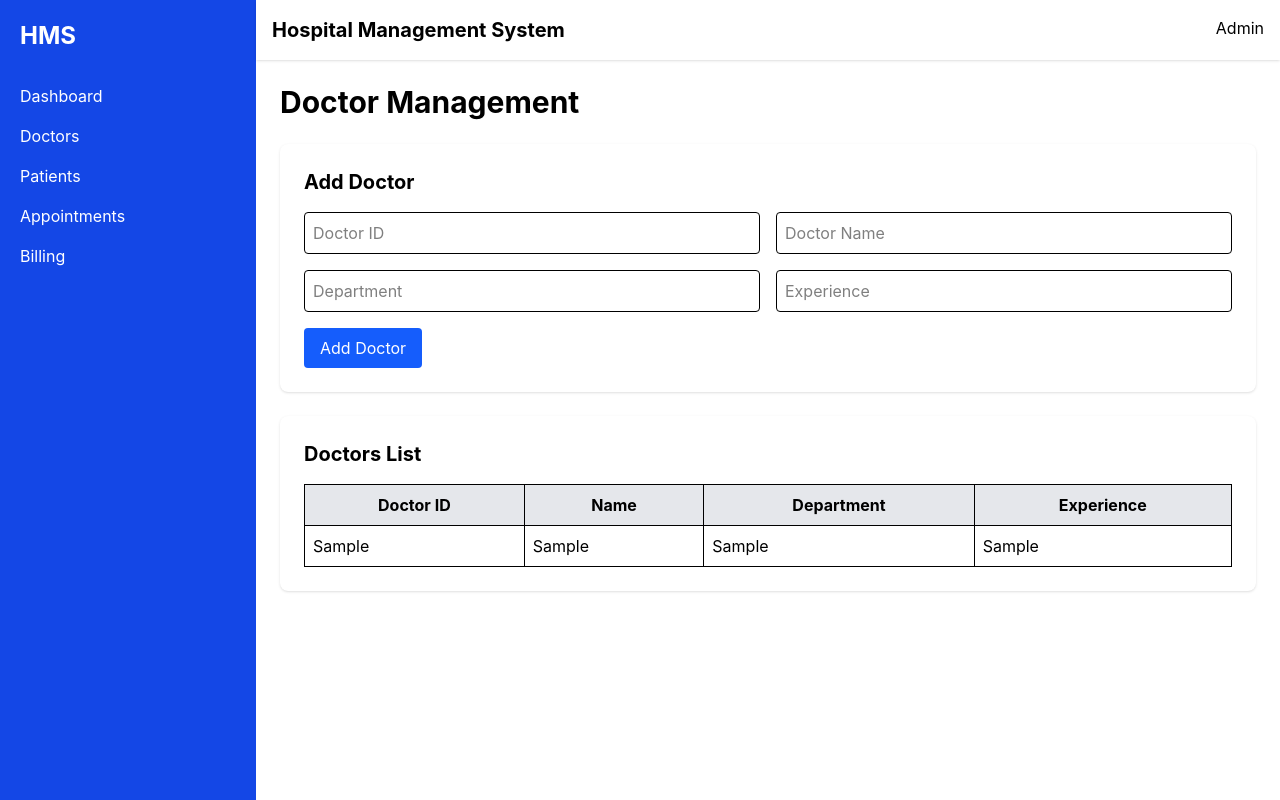
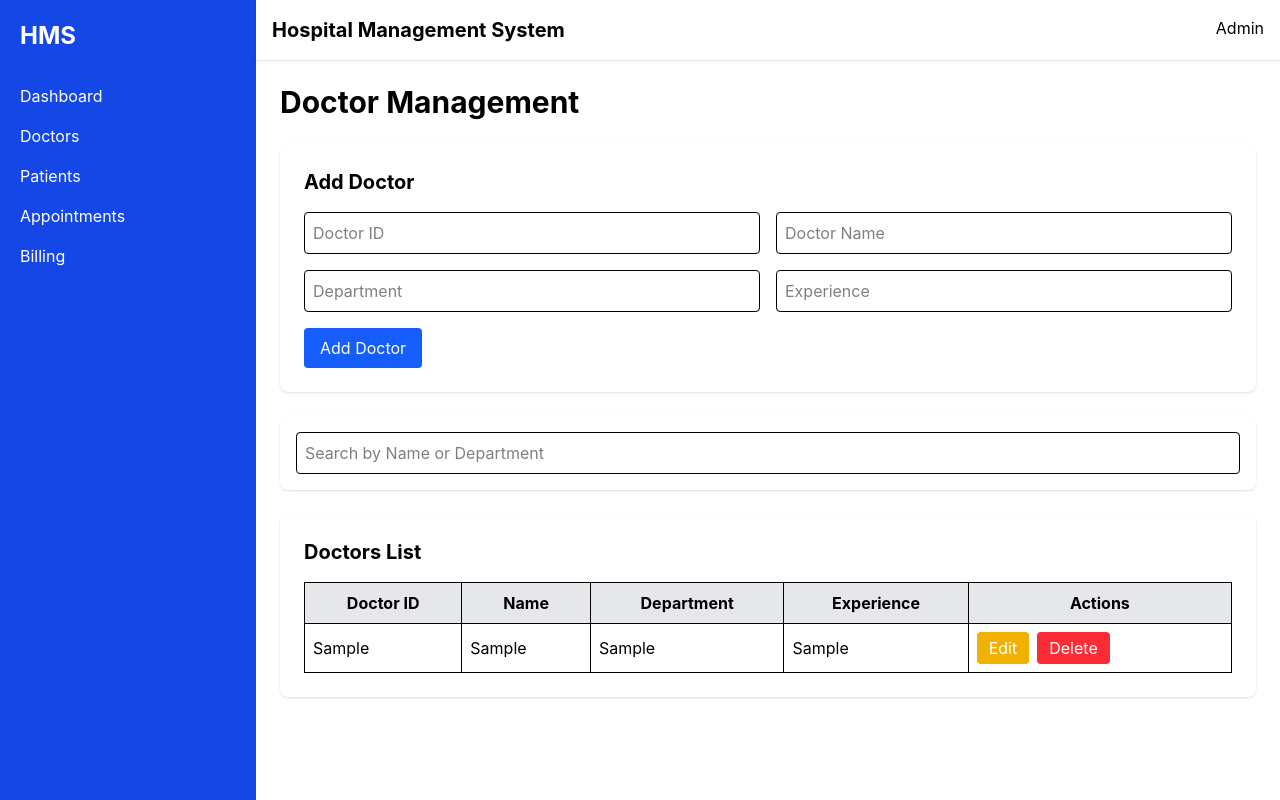
Before and after one commit to Mridu89714/hospital-management-system, a React app: page /doctors in a window 1280 px wide. Both pictures are taken after typing "Sample", "Sample", "Sample", "Sample" into the empty fields and a click on the button "Add Doctor". Built offline with nearby package versions, Linux system fonts and the light colour scheme; the HTML template or start-up script is replaced by a standard one.

Commit message:
completed crud and search system

```diff
--- a/src/pages/Doctors.jsx
+++ b/src/pages/Doctors.jsx
@@ -10,9 +10,11 @@ function Doctors() {
   });
 
   const [doctors, setDoctors] = useState([]);
+  const [editIndex, setEditIndex] = useState(null);
+  const [searchTerm, setSearchTerm] = useState("");
 
+  // Add Doctor
   const handleAddDoctor = () => {
-    // Prevent adding empty doctor
     if (
       !doctor.id ||
       !doctor.name ||
@@ -25,7 +27,6 @@ function Doctors() {
 
     setDoctors([...doctors, doctor]);
 
-    // Clear form after adding
     setDoctor({
       id: "",
       name: "",
@@ -34,16 +35,69 @@ function Doctors() {
     });
   };
 
+  // Delete Doctor
+  const handleDeleteDoctor = (indexToDelete) => {
+    const updatedDoctors = doctors.filter(
+      (_, index) => index !== indexToDelete
+    );
+
+    setDoctors(updatedDoctors);
+
+    if (editIndex === indexToDelete) {
+      setEditIndex(null);
+
+      setDoctor({
+        id: "",
+        name: "",
+        department: "",
+        experience: "",
+      });
+    }
+  };
+
+  // Edit Doctor
+  const handleEditDoctor = (index) => {
+    setDoctor(doctors[index]);
+    setEditIndex(index);
+  };
+
+  // Update Doctor
+  const handleUpdateDoctor = () => {
+    const updatedDoctors = [...doctors];
+
+    updatedDoctors[editIndex] = doctor;
+
+    setDoctors(updatedDoctors);
+
+    setDoctor({
+      id: "",
+      name: "",
+      department: "",
+      experience: "",
+    });
+
+    setEditIndex(null);
+  };
+
+  // Search Filter
+  const filteredDoctors = doctors.filter(
+    (doc) =>
+      doc.name.toLowerCase().includes(searchTerm.toLowerCase()) ||
+      doc.department.toLowerCase().includes(searchTerm.toLowerCase())
+  );
+
   return (
     <DashboardLayout>
       <h1 className="text-3xl font-bold mb-6">
         Doctor Management
       </h1>
 
-      {/* Add Doctor Form */}
+      {/* Add / Update Doctor Form */}
       <div className="bg-white p-6 rounded-lg shadow mb-6">
         <h2 className="text-xl font-bold mb-4">
-          Add Doctor
+          {editIndex !== null
+            ? "Update Doctor"
+            : "Add Doctor"}
         </h2>
 
         <div className="grid grid-cols-2 gap-4">
@@ -101,11 +155,28 @@ function Doctors() {
         </div>
 
         <button
-          onClick={handleAddDoctor}
+          onClick={
+            editIndex !== null
+              ? handleUpdateDoctor
+              : handleAddDoctor
+          }
           className="mt-4 bg-blue-600 text-white px-4 py-2 rounded hover:bg-blue-700"
         >
-          Add Doctor
+          {editIndex !== null
+            ? "Update Doctor"
+            : "Add Doctor"}
         </button>
+      </div>
+
+      {/* Search Box */}
+      <div className="bg-white p-4 rounded-lg shadow mb-6">
+        <input
+          type="text"
+          placeholder="Search by Name or Department"
+          value={searchTerm}
+          onChange={(e) => setSearchTerm(e.target.value)}
+          className="border p-2 rounded w-full"
+        />
       </div>
 
       {/* Doctors Table */}
@@ -114,8 +185,8 @@ function Doctors() {
           Doctors List
         </h2>
 
-        {doctors.length === 0 ? (
-          <p>No doctors added yet.</p>
+        {filteredDoctors.length === 0 ? (
+          <p>No doctors found.</p>
         ) : (
           <table className="w-full border-collapse border">
             <thead>
@@ -124,16 +195,51 @@ function Doctors() {
                 <th className="border p-2">Name</th>
                 <th className="border p-2">Department</th>
                 <th className="border p-2">Experience</th>
+                <th className="border p-2">Actions</th>
               </tr>
             </thead>
 
             <tbody>
-              {doctors.map((doc, index) => (
+              {filteredDoctors.map((doc, index) => (
                 <tr key={index}>
                   <td className="border p-2">{doc.id}</td>
                   <td className="border p-2">{doc.name}</td>
-                  <td className="border p-2">{doc.department}</td>
-                  <td className="border p-2">{doc.experience}</td>
+                  <td className="border p-2">
+                    {doc.department}
+                  </td>
+                  <td className="border p-2">
+                    {doc.experience}
+                  </td>
+
+                  <td className="border p-2">
+                    <div className="flex gap-2">
+                      <button
+                        onClick={() =>
+                          handleEditDoctor(
+                            doctors.findIndex(
+                              (d) => d.id === doc.id
+                            )
+                          )
+                        }
+                        className="bg-yellow-500 text-white px-3 py-1 rounded"
+                      >
+                        Edit
+                      </button>
+
+                      <button
+                        onClick={() =>
+                          handleDeleteDoctor(
+                            doctors.findIndex(
+                              (d) => d.id === doc.id
+                            )
+                          )
+                        }
+                        className="bg-red-500 text-white px-3 py-1 rounded"
+                      >
+                        Delete
+                      </button>
+                    </div>
+                  </td>
                 </tr>
               ))}
             </tbody>
```
